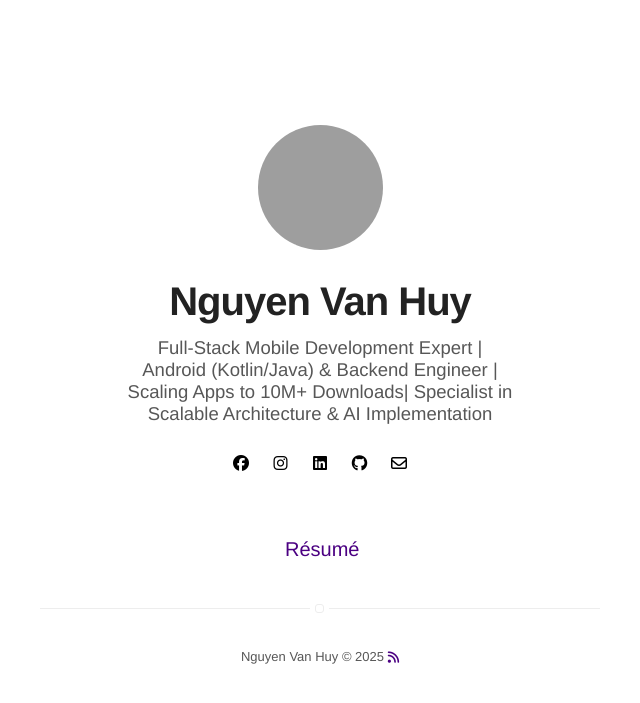
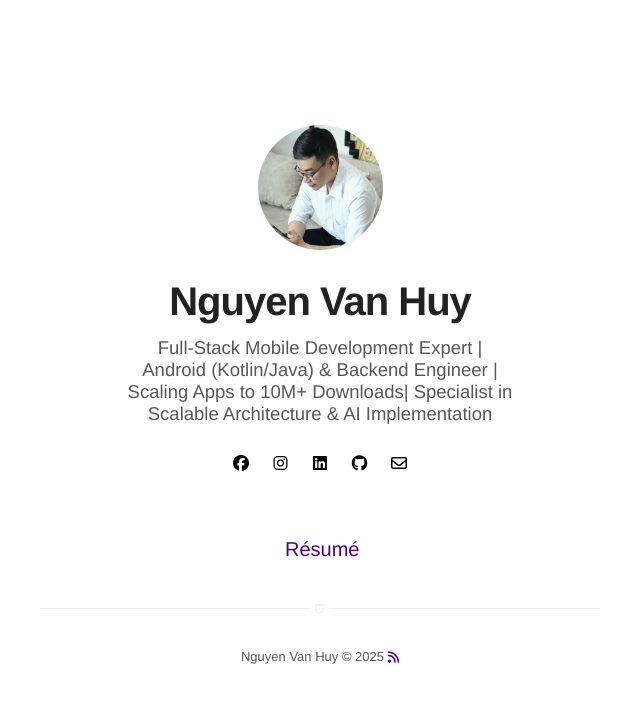
Before and after one commit to hnmnhnmn/CV_Android_Engineer, a Jekyll site: the page built from index.html, in a window 1280 px wide. Shown: the top 703 px of the page, without its empty margins (320-960 px from the left). Built offline with Jekyll 4.4.1, drawn with Linux system fonts in a browser that asks for light colours; nearby versions of some CDN libraries.

Commit message:
Update image

```diff
--- a/_config.yml
+++ b/_config.yml
@@ -8,7 +8,7 @@ description: A blog about technology and stuff related
 # if it's an external image, update below for true
 # better with square images
 external-image: false
-picture: assets/images/profile.jpeg
+picture: assets/images/profile.jpg
 
 # your site color theme, true for dark theme,
 # false to light theme, auto to switch with system.
```
